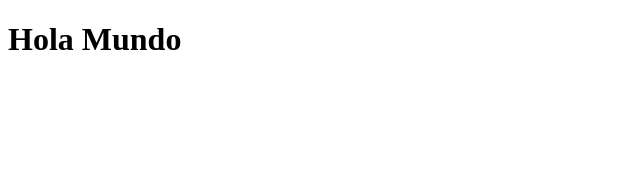
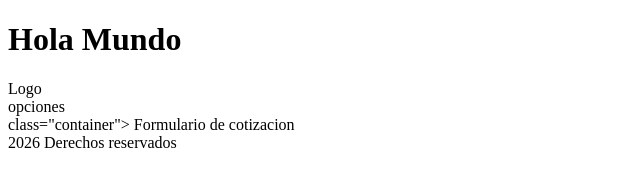
Before and after one commit to luisito2806/cotizador-web, a plain HTML site: page index.html in a window 1280 px wide. Shown: the whole page, without its empty margins (0-640 px from the left). Drawn offline with Linux system fonts and the light colour scheme.

Commit message:
actualizar index

```diff
--- a/index.html
+++ b/index.html
@@ -7,5 +7,17 @@
 </head>
 <body>
     <h1>Hola Mundo</h1>
+
+    <div class ="header">
+    <div class ="logo">Logo</div>
+    <div class="menu-nav">opciones</div>
+    <div>
+       <div> class="container">
+        Formulario de cotizacion
+        <div>
+        <div class="footer">
+            2026 Derechos reservados
+        </div>
+
 </body>
 </html>
```
